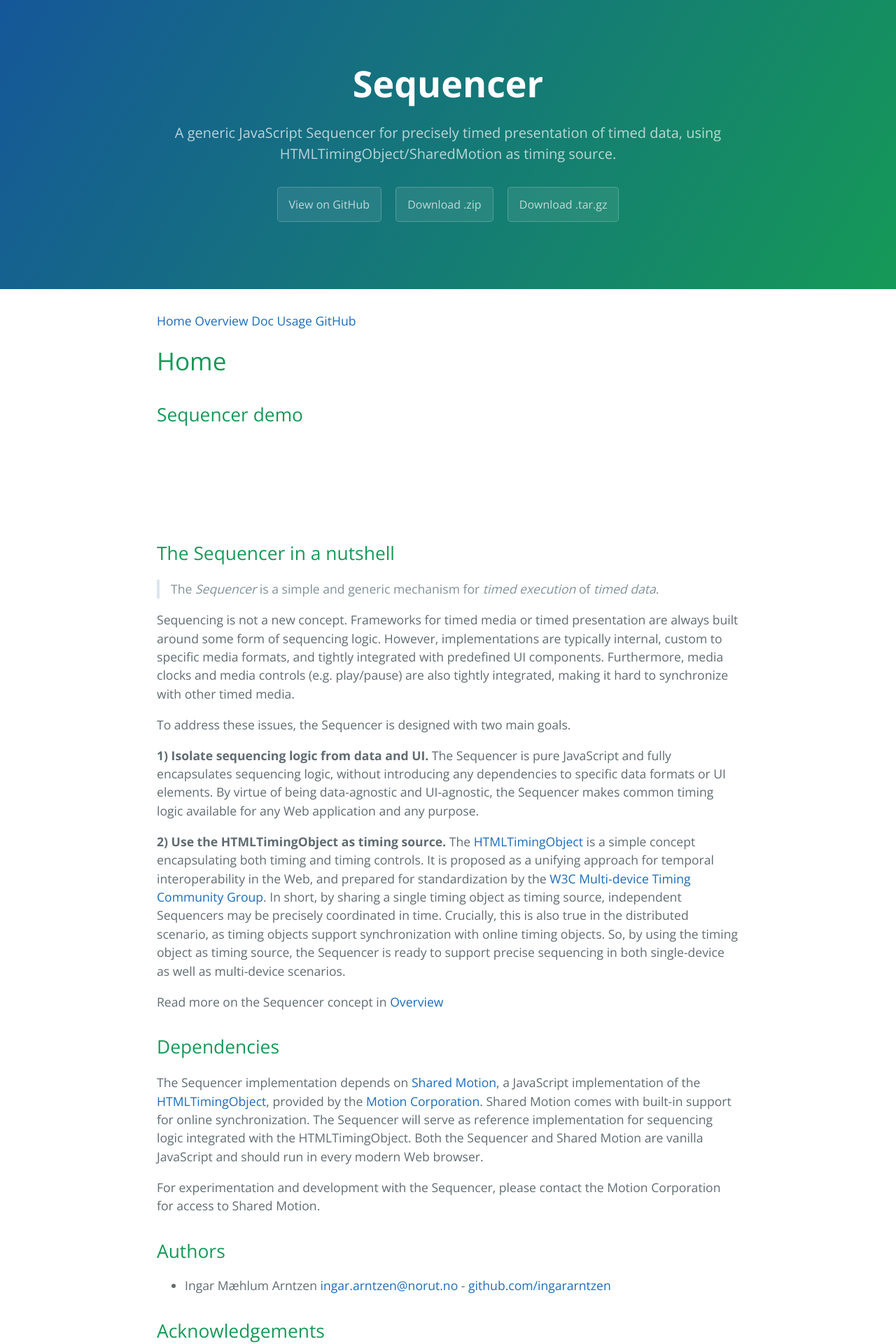
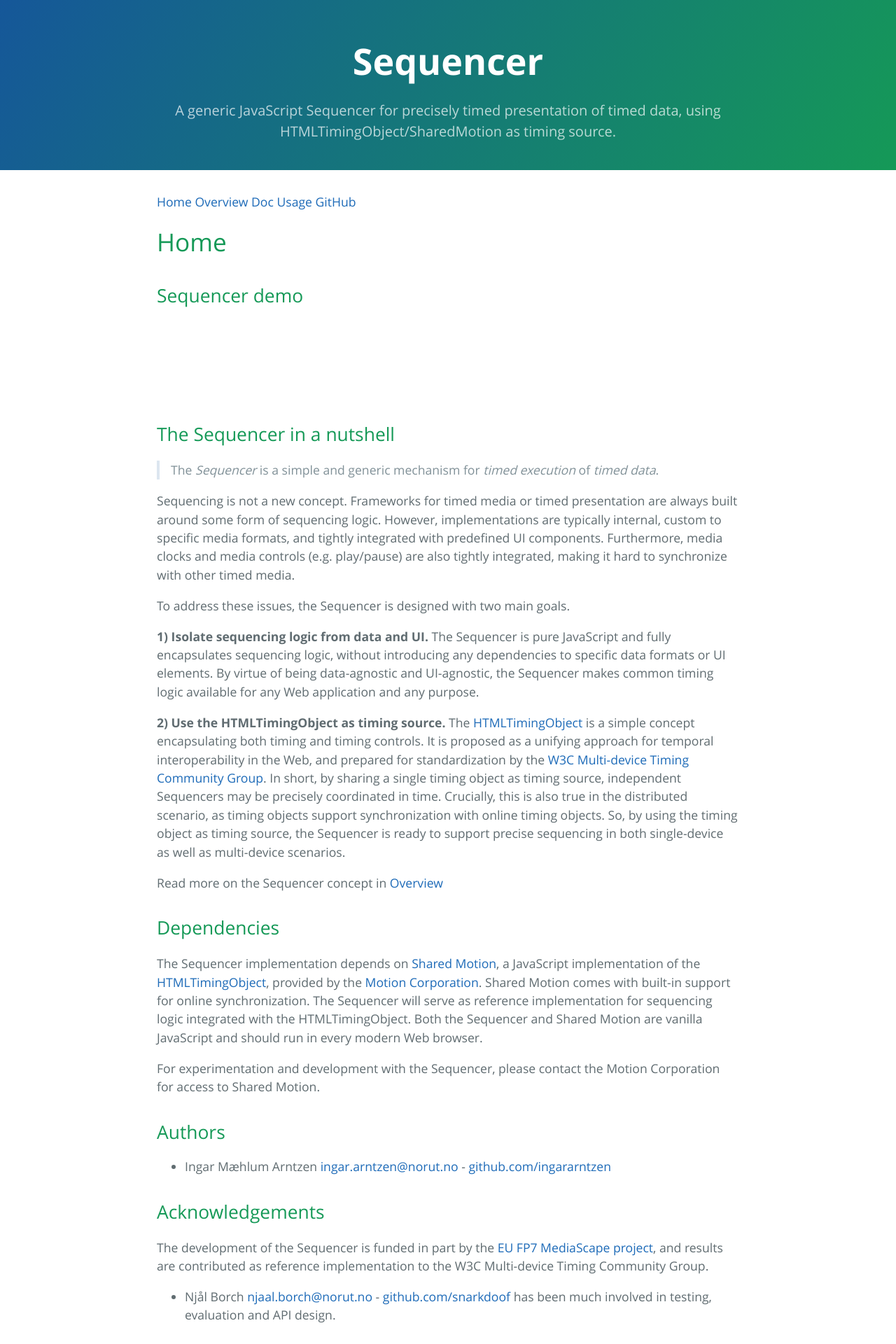
Before and after one commit to webtiming/sequencer, a Jekyll site: the page built from index.md, in a window 1280 px wide. Shown: the top 1920 px of the page at 70% size. Built offline with Jekyll 4.4.1, drawn with Linux system fonts in a browser that asks for light colours; Markdown is read by kramdown in place of the engine named in the settings.

Commit message:
reduced size of top banner and removed a googleapi request for fonts

```diff
--- a/_includes/head.html
+++ b/_includes/head.html
@@ -1,7 +1,11 @@
 <meta name="viewport" content="width=device-width, initial-scale=1" charset="UTF-8">
 <title>Sequencer{% if page.title }%} - {{page.title}}{% endif %}</title>
 <link rel="stylesheet" type="text/css" href="stylesheets/normalize.css" media="screen">
+
+<link href='stylesheets/googlefontfamily.css' rel='stylesheet' type='text/css'>
+<!--
 <link href='https://fonts.googleapis.com/css?family=Open+Sans:400,700' rel='stylesheet' type='text/css'>
+-->
 <link rel="stylesheet" type="text/css" href="stylesheets/stylesheet.css" media="screen">
 <link rel="stylesheet" type="text/css" href="stylesheets/github-light.css" media="screen">
 <link href="stylesheets/syntax.css" rel="stylesheet" type='text/css'>
--- a/_includes/top.html
+++ b/_includes/top.html
@@ -1,6 +1,8 @@
 
 <h1 class="project-name">Sequencer</h1>
 <h2 class="project-tagline">A generic JavaScript Sequencer for precisely timed presentation of timed data, using HTMLTimingObject/SharedMotion as timing source. </h2>
+<!--
 <a href="https://github.com/webtiming/sequencer" class="btn">View on GitHub</a>
 <a href="https://github.com/webtiming/sequencer/zipball/master" class="btn">Download .zip</a>
 <a href="https://github.com/webtiming/sequencer/tarball/master" class="btn">Download .tar.gz</a>
+-->
--- /dev/null
+++ b/stylesheets/googlefontfamily.css
@@ -0,0 +1,112 @@
+/* cyrillic-ext */
+@font-face {
+  font-family: 'Open Sans';
+  font-style: normal;
+  font-weight: 400;
+  src: local('Open Sans'), local('OpenSans'), url(https://fonts.gstatic.com/s/opensans/v13/K88pR3goAWT7BTt32Z01m4X0hVgzZQUfRDuZrPvH3D8.woff2) format('woff2');
+  unicode-range: U+0460-052F, U+20B4, U+2DE0-2DFF, U+A640-A69F;
+}
+/* cyrillic */
+@font-face {
+  font-family: 'Open Sans';
+  font-style: normal;
+  font-weight: 400;
+  src: local('Open Sans'), local('OpenSans'), url(https://fonts.gstatic.com/s/opensans/v13/RjgO7rYTmqiVp7vzi-Q5UYX0hVgzZQUfRDuZrPvH3D8.woff2) format('woff2');
+  unicode-range: U+0400-045F, U+0490-0491, U+04B0-04B1, U+2116;
+}
+/* greek-ext */
+@font-face {
+  font-family: 'Open Sans';
+  font-style: normal;
+  font-weight: 400;
+  src: local('Open Sans'), local('OpenSans'), url(https://fonts.gstatic.com/s/opensans/v13/LWCjsQkB6EMdfHrEVqA1KYX0hVgzZQUfRDuZrPvH3D8.woff2) format('woff2');
+  unicode-range: U+1F00-1FFF;
+}
+/* greek */
+@font-face {
+  font-family: 'Open Sans';
+  font-style: normal;
+  font-weight: 400;
+  src: local('Open Sans'), local('OpenSans'), url(https://fonts.gstatic.com/s/opensans/v13/xozscpT2726on7jbcb_pAoX0hVgzZQUfRDuZrPvH3D8.woff2) format('woff2');
+  unicode-range: U+0370-03FF;
+}
+/* vietnamese */
+@font-face {
+  font-family: 'Open Sans';
+  font-style: normal;
+  font-weight: 400;
+  src: local('Open Sans'), local('OpenSans'), url(https://fonts.gstatic.com/s/opensans/v13/59ZRklaO5bWGqF5A9baEEYX0hVgzZQUfRDuZrPvH3D8.woff2) format('woff2');
+  unicode-range: U+0102-0103, U+1EA0-1EF1, U+20AB;
+}
+/* latin-ext */
+@font-face {
+  font-family: 'Open Sans';
+  font-style: normal;
+  font-weight: 400;
+  src: local('Open Sans'), local('OpenSans'), url(https://fonts.gstatic.com/s/opensans/v13/u-WUoqrET9fUeobQW7jkRYX0hVgzZQUfRDuZrPvH3D8.woff2) format('woff2');
+  unicode-range: U+0100-024F, U+1E00-1EFF, U+20A0-20AB, U+20AD-20CF, U+2C60-2C7F, U+A720-A7FF;
+}
+/* latin */
+@font-face {
+  font-family: 'Open Sans';
+  font-style: normal;
+  font-weight: 400;
+  src: local('Open Sans'), local('OpenSans'), url(https://fonts.gstatic.com/s/opensans/v13/cJZKeOuBrn4kERxqtaUH3ZBw1xU1rKptJj_0jans920.woff2) format('woff2');
+  unicode-range: U+0000-00FF, U+0131, U+0152-0153, U+02C6, U+02DA, U+02DC, U+2000-206F, U+2074, U+20AC, U+2212, U+2215, U+E0FF, U+EFFD, U+F000;
+}
+/* cyrillic-ext */
+@font-face {
+  font-family: 'Open Sans';
+  font-style: normal;
+  font-weight: 700;
+  src: local('Open Sans Bold'), local('OpenSans-Bold'), url(https://fonts.gstatic.com/s/opensans/v13/k3k702ZOKiLJc3WVjuplzA7aC6SjiAOpAWOKfJDfVRY.woff2) format('woff2');
+  unicode-range: U+0460-052F, U+20B4, U+2DE0-2DFF, U+A640-A69F;
+}
+/* cyrillic */
+@font-face {
+  font-family: 'Open Sans';
+  font-style: normal;
+  font-weight: 700;
+  src: local('Open Sans Bold'), local('OpenSans-Bold'), url(https://fonts.gstatic.com/s/opensans/v13/k3k702ZOKiLJc3WVjuplzBdwxCXfZpKo5kWAx_74bHs.woff2) format('woff2');
+  unicode-range: U+0400-045F, U+0490-0491, U+04B0-04B1, U+2116;
+}
+/* greek-ext */
+@font-face {
+  font-family: 'Open Sans';
+  font-style: normal;
+  font-weight: 700;
+  src: local('Open Sans Bold'), local('OpenSans-Bold'), url(https://fonts.gstatic.com/s/opensans/v13/k3k702ZOKiLJc3WVjuplzJ6vnaPZw6nYDxM4SVEMFKg.woff2) format('woff2');
+  unicode-range: U+1F00-1FFF;
+}
+/* greek */
+@font-face {
+  font-family: 'Open Sans';
+  font-style: normal;
+  font-weight: 700;
+  src: local('Open Sans Bold'), local('OpenSans-Bold'), url(https://fonts.gstatic.com/s/opensans/v13/k3k702ZOKiLJc3WVjuplzPy1_HTwRwgtl1cPga3Fy3Y.woff2) format('woff2');
+  unicode-range: U+0370-03FF;
+}
+/* vietnamese */
+@font-face {
+  font-family: 'Open Sans';
+  font-style: normal;
+  font-weight: 700;
+  src: local('Open Sans Bold'), local('OpenSans-Bold'), url(https://fonts.gstatic.com/s/opensans/v13/k3k702ZOKiLJc3WVjuplzPgrLsWo7Jk1KvZser0olKY.woff2) format('woff2');
+  unicode-range: U+0102-0103, U+1EA0-1EF1, U+20AB;
+}
+/* latin-ext */
+@font-face {
+  font-family: 'Open Sans';
+  font-style: normal;
+  font-weight: 700;
+  src: local('Open Sans Bold'), local('OpenSans-Bold'), url(https://fonts.gstatic.com/s/opensans/v13/k3k702ZOKiLJc3WVjuplzIjoYw3YTyktCCer_ilOlhE.woff2) format('woff2');
+  unicode-range: U+0100-024F, U+1E00-1EFF, U+20A0-20AB, U+20AD-20CF, U+2C60-2C7F, U+A720-A7FF;
+}
+/* latin */
+@font-face {
+  font-family: 'Open Sans';
+  font-style: normal;
+  font-weight: 700;
+  src: local('Open Sans Bold'), local('OpenSans-Bold'), url(https://fonts.gstatic.com/s/opensans/v13/k3k702ZOKiLJc3WVjuplzBampu5_7CjHW5spxoeN3Vs.woff2) format('woff2');
+  unicode-range: U+0000-00FF, U+0131, U+0152-0153, U+02C6, U+02DA, U+02DC, U+2000-206F, U+2074, U+20AC, U+2212, U+2215, U+E0FF, U+EFFD, U+F000;
+}
--- a/stylesheets/stylesheet.css
+++ b/stylesheets/stylesheet.css
@@ -61,7 +61,7 @@ a {
 
 @media screen and (min-width: 64em) {
   .page-header {
-    padding: 5rem 6rem; } }
+    padding: 3rem 6rem 0.5rem 6rem; } }
 
 @media screen and (min-width: 42em) and (max-width: 64em) {
   .page-header {
```
